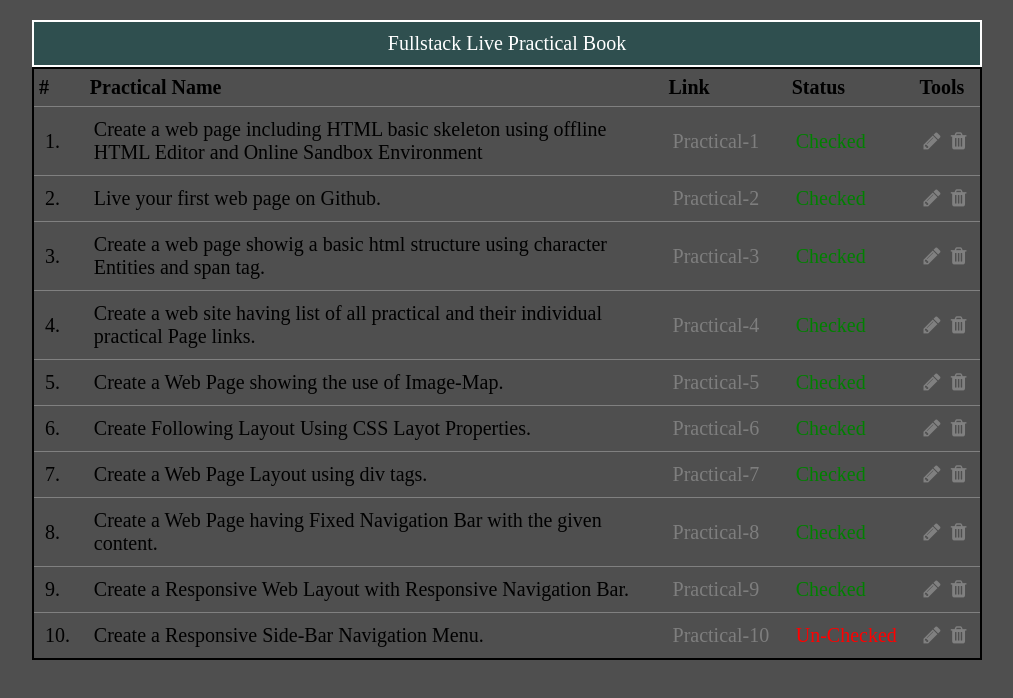
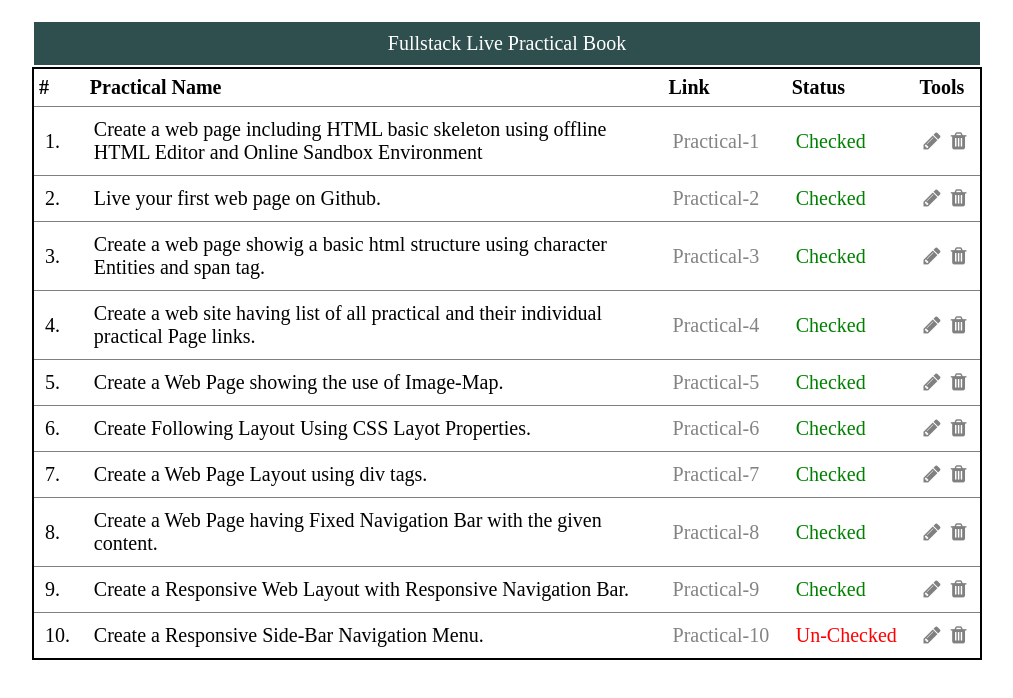
Before and after one commit to pal-garg/practical-11, a plain HTML site: page index.html in a window 1280 px wide. Shown: the whole page, without its empty margins (133-1146 px from the left). Drawn offline with Linux system fonts and the light colour scheme.

Commit message:
Add files via upload

```diff
--- a/index.html
+++ b/index.html
@@ -11,7 +11,7 @@
       }
       body {
         min-width: 100%;
-        background-color: rgba(0, 0, 0, 0.692);
+        background-color: white;
       }
 
       table,
```
